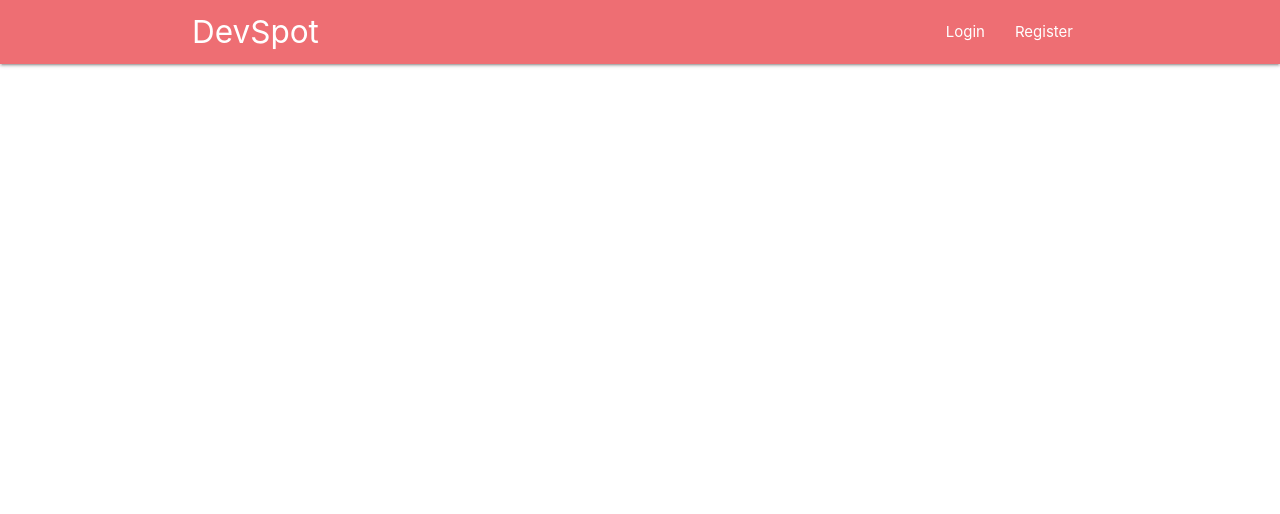
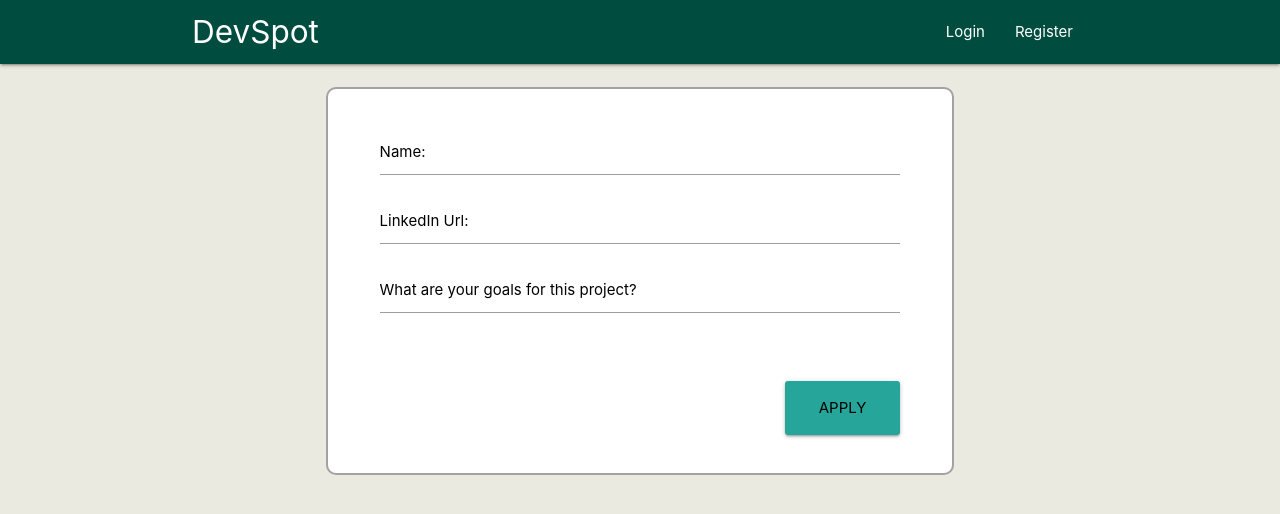
Before and after one commit to jamo1998/Dev-Spot-2.0, a React (Create React App) app in the folder client/: page /apply in a window 1280 px wide. Shown: the top 514 px of the page. Built offline with nearby package versions, Linux system fonts and the light colour scheme; no server answers.

Commit message:
MVP has been reachedgit add -A Two things left is to do is delete button for projects and display applicants

```diff
--- a/client/src/App.js
+++ b/client/src/App.js
@@ -6,11 +6,12 @@ import Home from './components/pages/Home';
 import Login from './components/auth/Login';
 import Register from './components/auth/Register';
 import UserContext from './context/UserContext';
-import ProjectDashboard from './components/pages/ProjectDashboard'
+import ProjectDashboard from './components/pages/ProjectDashboard';
 import 'materialize-css/dist/css/materialize.min.css';
-import './styles/style.css'
+import './styles/style.css';
 import CreateProject from './components/pages/CreateProject';
 import AllProjects from './components/pages/AllProjects';
+import Apply from './components/pages/Apply';
 
 export default function App() {
   const [userData, setUserData] = useState({
@@ -56,7 +57,8 @@ export default function App() {
             <Route path="/register" component={Register} />
             <Route path='/project' component={ProjectDashboard} />
             <Route path='/createproject' component={CreateProject} />
-            <Route path='/allprojects' component={AllProjects} />
+            <Route path='/all-projects' component={AllProjects} />
+            <Route path='/apply' component={Apply} />
           </Switch>
         </div>
 
--- a/client/src/components/auth/AuthOptions.js
+++ b/client/src/components/auth/AuthOptions.js
@@ -24,18 +24,18 @@ export default function AuthOptions() {
   }
 
   return (
-    <nav>
+    <nav className="teal darken-4">
       <div className="nav-wrapper container">
       <Link to="/" className="left brand-logo">DevSpot</Link>
       {userData.user ? (
         <>
         <ul id="nav-mobile" className="right hide-on-small-only">
-          <li> <button className="nav-link" onClick={logout}>Logout</button> </li>
+          <li> <Link className="nav-link" to="/login" onClick={logout}>Logout</Link> </li>
           <li> <Link className="nav-link" to='/'>Home</Link> </li>
+          <li> <Link className="nav-link" to="/all-projects">Projects</Link> </li>
           <li> <Link className="nav-link" to='/createproject'>Create Project</Link> </li>
-          <li> <Link className="nav-link" to='/allprojects'>All Projects</Link> </li>
-          <li> <Link className="nav-link" to='/project'>Your Project</Link> </li>
-          <li> <Link className="nav-link" to='/alluserprojects'>All of your Projects</Link> </li>
+          {/* <li> <Link className="nav-link" to='/project'>Your Project</Link> </li> */}
+          <li> <Link className="nav-link" to='/all-projects'>All Projects</Link> </li>
         </ul>
         </>
       ) : (
@@ -49,6 +49,5 @@ export default function AuthOptions() {
       }
     </div>
     </nav>
-
   )
 }
--- a/client/src/components/auth/Login.js
+++ b/client/src/components/auth/Login.js
@@ -3,6 +3,7 @@ import { useHistory, Link } from "react-router-dom";
 import UserContext from "../../context/UserContext";
 import Axios from "axios";
 import ErrorNotice from '../misc/ErrorNotice';
+import LandingCarousel from '../misc/LandingCarousel'
 
 export default function Login() {
   const [email, setEmail] = useState();
@@ -33,6 +34,12 @@ export default function Login() {
   };
 
   return (
+    <div>
+      <div className="center">
+        <h2> Welcome to DevSpot!</h2>
+        <h5> The colloborative platform providing developers the chance to gain hands-on experience and build open source projects</h5>
+      </div>
+
       <div className="container loginContainer">
         <h4>Login:</h4>
         <br />
@@ -67,5 +74,9 @@ export default function Login() {
           </div>
         </form>
       </div>
+      <div className="center row">
+        <LandingCarousel />
+      </div>
+    </div>
   )
 }
--- /dev/null
+++ b/client/src/components/misc/LandingCarousel.js
@@ -0,0 +1,29 @@
+import React from 'react';
+import ReactDOM from 'react-dom';
+import "react-responsive-carousel/lib/styles/carousel.min.css"; // requires a loader
+import { Carousel } from 'react-responsive-carousel';
+import styles from 'react-responsive-carousel/lib/styles/carousel.min.css';
+
+const LandingCarousel = () => {
+    return (
+        <div className="carousel-parent">
+             <Carousel className={styles}>
+                <div>
+                    <img src="https://images.unsplash.com/photo-1512295767273-ac109ac3acfa?ixlib=rb-1.2.1&ixid=eyJhcHBfaWQiOjEyMDd9&auto=format&fit=crop&w=675&q=80" alt="carousel img 1"  />
+                    <p className="legend">Build your portfolio!</p>
+                </div>
+                <div>
+                    <img src="https://images.pexels.com/photos/3184287/pexels-photo-3184287.jpeg?auto=compress&cs=tinysrgb&dpr=2&h=650&w=940" alt="carousel img 2" />
+                    <p className="legend">Collaborate with others!</p>
+                </div>
+                <div>
+                    <img src="https://images.pexels.com/photos/577585/pexels-photo-577585.jpeg?auto=compress&cs=tinysrgb&dpr=2&h=650&w=940" alt="carousel img 3" />
+                    <p className="legend">Expand your techonological knowledge!</p>
+                </div>
+            </Carousel>
+        </div>
+    );
+};
+
+// ReactDOM.render(<LandingCarousel />, document.querySelector('.demo-carousel'));
+export default LandingCarousel;
--- /dev/null
+++ b/client/src/components/misc/ProjectCard.js
@@ -0,0 +1,43 @@
+import React, { useState } from 'react'
+import {  Link, Redirect } from 'react-router-dom'
+import Axios from 'axios'
+
+
+const ProjectCard = (props) => {
+  console.log(props.project)
+
+  let [toApply, setToApply] = useState(false)
+  let [projectInfo, setProjectInfo] = useState("")
+  const handleSubmit = () => {
+    console.log(props.project)
+    setProjectInfo(props.project)
+    setToApply(true)
+    console.log(projectInfo)
+  }
+
+  if(toApply === true) {
+   return <Redirect to={"/apply/" + props.project._id} project={projectInfo}  />
+
+  }
+    return (
+        <div className="col s12">
+          <div className="card darken-1">
+            <div className="card-content">
+              <span className="card-title">{props.project.title}</span>
+              <p>{props.project.description}</p>
+            </div>
+            <div className="card-action">
+            <form onSubmit={handleSubmit}>
+              <div className="submitContainer">
+              <input type="submit" className="waves-effect waves-light btn-large" value="Apply" />
+              </div>
+            </form>
+            </div>
+          </div>
+        </div>
+
+    )
+
+}
+
+export default ProjectCard;
--- a/client/src/components/pages/AllProjects.js
+++ b/client/src/components/pages/AllProjects.js
@@ -1,44 +1,39 @@
-import React, {useEffect, useContext, useState} from 'react';
+import React, {useEffect, useContext, useState} from 'react'
 import {useHistory} from 'react-router-dom';
-import UserContext from '../../context/UserContext';
-import Axios from 'axios';
+import Axios from 'axios'
+import UserContext from '../../context/UserContext'
+import ProjectCard from '../misc/ProjectCard';
 
 const AllProjects = () => {
-    const {userData} = useContext(UserContext);
+    const [projectInfo, setProjectInfo] = useState([])
+    const {userData} = useContext(UserContext)
     const history = useHistory();
-    const [projects, setProjects] = useState({})
+    console.log(userData)
+    useEffect(() => {
+        console.log("🥇 this is the axios call" )
+        Axios.get(`http://localhost:5000/projects`, {
 
-    async function getAllProjects () {
-        if(!userData.user) history.push('/login');
-        try {
-            const projects = await Axios.get('http://localhost:5000/projects', {
-                headers:{
-                  "x-auth-token":userData.token
-                }
-            })
-            setProjects(projects)
-            console.log(projects)
-        } catch (error) {
-            console.log(error)
-        }
-    }
-
-    useEffect(() => {
-        Axios.get('http://localhost:5000/projects', {
-            headers:{
-              "x-auth-token":userData.token
-            }
-        })
-        .then(response => {
-
-        })
-    }, []);
-
+        }).then(response => {
+            console.log(response)
+            setProjectInfo(response.data);
+            console.log(projectInfo)
+        }).catch(err => {
+            console.log(err)
+        }, )
+    }, [])
+    const projectsDisplay =  projectInfo.map((project, i) => {
+        console.log(project)
+        return (
+            <ProjectCard project={project} key={i} />
+        )
+    })
     return (
-        <div>
-
+        <div className="container">
+            <div className="row">
+                <h4>All Projects:</h4>
+                { projectsDisplay }
+            </div>
         </div>
-    );
-};
-
+    )
+}
 export default AllProjects;
--- a/client/src/components/pages/AllUserProjects.js
+++ b/client/src/components/pages/AllUserProjects.js
@@ -2,6 +2,7 @@ import React, {useEffect, useContext, useState} from 'react';
 import {useHistory} from 'react-router-dom';
 import UserContext from '../../context/UserContext';
 import Axios from 'axios';
+// import DeleteButton from './DeleteButton';
 
 const AllUserProjects = () => {
     const {userData} = useContext(UserContext);
@@ -36,12 +37,15 @@ const AllUserProjects = () => {
         return(
             <div className="card center" key={i}>
                 <li >
+                    <p>Title:</p>
                     {project.title}
                 </li>
                 <li>
+                    <p>Description:</p>
                     {project.description}
                 </li>
                 <li>
+                    <p>Release Date:</p>
                     {project.releaseDate}
                 </li>
             </div>
--- /dev/null
+++ b/client/src/components/pages/Apply.js
@@ -0,0 +1,67 @@
+import React, { useState } from 'react'
+import {Redirect} from 'react-router-dom'
+import Axios from 'axios'
+
+const Apply = (project, props ) => {
+    console.log(project.history.location.pathname.slice(7))
+    let [linkedinURL, setLinkedinURL] = useState('')
+    let [name, setName] = useState('')
+    let [message, setMessage] = useState('')
+    let [redirect, setRedirect] = useState(false)
+    const newApplicant = {
+        name,
+        linkedinURL,
+        message
+    }
+    let submitApplicant = (e) => {
+        e.preventDefault()
+       Axios.put(`http://localhost:5000/projects/${project.history.location.pathname.slice(7)}`, newApplicant)
+       .then((response) => {
+           console.log(response)
+           setRedirect(true)
+       }, []
+       )
+       .catch(error => console.log)
+    }
+    if(redirect === true) {
+        return <Redirect to="/all-projects"  />
+    }
+    return (
+        <div className="container loginContainer">
+             <form className="applicant-form" onSubmit={submitApplicant}>
+        <div className="input-field">
+
+          <input
+            id="name"
+            type="text"
+            onChange={(e) => setName(e.target.value)}
+          />
+           <label htmlFor="name" className="black-text">Name:</label>
+        </div>
+
+        <div className="input-field">
+          <input
+            id="linkedinURL"
+            type="text"
+            onChange={(e) => setLinkedinURL(e.target.value)}
+          />
+          <label htmlFor="linkedinURL" className="black-text">LinkedIn Url:</label>
+        </div>
+        <div className="input-field">
+          <input
+            id="description"
+            type="text"
+            onChange={(e) => setMessage(e.target.value)}
+          />
+          <label htmlFor="message" className="black-text">What are your goals for this project?</label>
+        </div>
+        <br/>
+        <br />
+        <div className="submitContainer col s12">
+          <input type="submit" className="waves-effect waves-light btn-large" value="Apply" />
+        </div>
+      </form>
+        </div>
+    )
+}
+export default Apply
--- a/client/src/components/pages/ProjectDashboard.js
+++ b/client/src/components/pages/ProjectDashboard.js
@@ -34,9 +34,9 @@ const ProjectDashboard = (props) => {
 
     useEffect(() => {getProjectData()}, []);
 
-    // if(!projectInfo) {
-    //     return null
-    // }
+    if(!projectInfo) {
+        return null
+    }
 
     // useEffect(() => {
     //     Axios.get('http://localhost:5000/projects/5f23257d61c6a5305c2ef0b6', {
--- a/client/src/styles/style.css
+++ b/client/src/styles/style.css
@@ -16,6 +16,7 @@
 body {
   display: flex;
   flex-direction: column;
+  background-color: #EAEAE0;
 }
 
 main {
@@ -41,3 +42,7 @@ main {
   transition: box-shadow .25s;
   transition: box-shadow .25s, -webkit-box-shadow .25s;
 }
+
+.carousel-parent {
+  margin-top: 50px;
+}
--- a/package.json
+++ b/package.json
@@ -5,7 +5,7 @@
   "main": "index.js",
   "scripts": {
     "test": "echo \"Error: no test specified\" && exit 1",
-    "start": "node index.js"
+    "start": "node index.jsl"
   },
   "repository": {
     "type": "git",
```
Also changed, not shown: client/src/components/pages/CreateProject.js (+7 -2 lines). Lines whose indentation alone changed are shown as unchanged.
